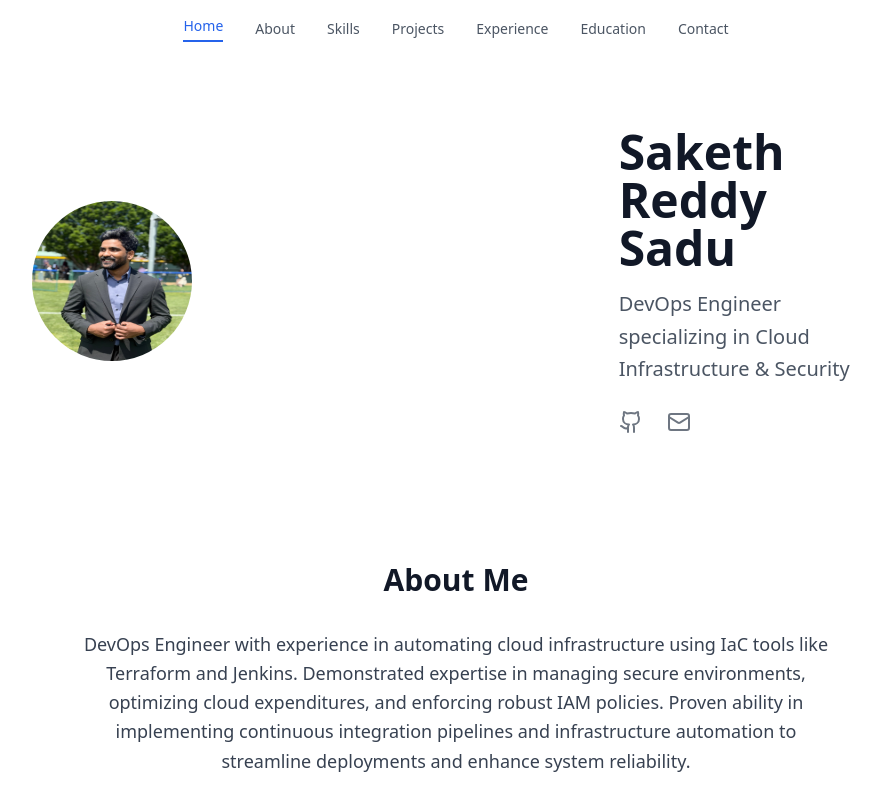
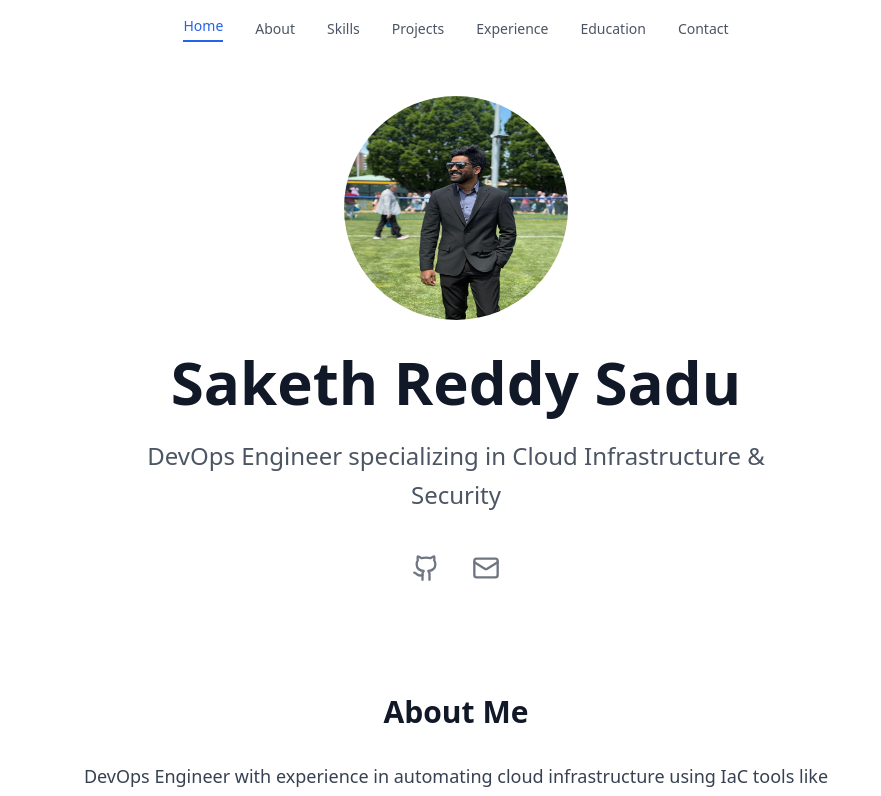
Before and after one commit to Saketh2406/swiss-folio-canvas, a React (Vite) app: page / in a window 1280 px wide. Shown: the top 796 px of the page, without its empty margins (184-1065 px from the left). Built offline with nearby package versions, Linux system fonts and the light colour scheme.

Commit message:
feat: Update hero section with new photo
Replaced the existing hero image with a new one, adjusted the layout for a closer and more prominent display, and updated the certifications section to include only the AWS Cloud Practitioner certificate.

```diff
--- a/src/pages/Index.tsx
+++ b/src/pages/Index.tsx
@@ -137,19 +137,9 @@ const Index = () => {
 
   const certifications = [
     {
-      name: "AWS Solutions Architect Associate",
-      status: "In Progress",
-      description: "Comprehensive AWS cloud architecture and best practices"
-    },
-    {
-      name: "Certified Kubernetes Administrator (CKA)",
-      status: "Planned",
-      description: "Container orchestration and cluster management"
-    },
-    {
-      name: "HashiCorp Terraform Associate",
-      status: "Planned",
-      description: "Infrastructure as Code fundamentals"
+      name: "AWS Cloud Practitioner",
+      status: "Certified",
+      description: "Foundational understanding of AWS cloud concepts and services"
     }
   ];
 
@@ -207,21 +197,18 @@ const Index = () => {
       {/* Container */}
       <div className="max-w-4xl mx-auto px-6">
         {/* Hero Section */}
-        <section id="hero" className="pt-32 pb-20">
-          <div className="grid grid-cols-1 md:grid-cols-3 gap-8 items-center w-full">
-            <div className="flex justify-center md:justify-start">
-              <Avatar className="w-40 h-40 animate-fade-in transition-opacity duration-500">
-                <AvatarImage src="/lovable-uploads/e3d7fb80-60f6-4a27-b75e-aeefb76b6d82.png" alt="Saketh Reddy Sadu" />
-                <AvatarFallback className="text-3xl bg-gray-100 text-gray-600">SR</AvatarFallback>
+        <section id="hero" className="pt-24 pb-16">
+          <div className="flex flex-col items-center text-center space-y-8">
+            <Avatar className="w-56 h-56 animate-fade-in transition-opacity duration-500">
+              <AvatarImage src="/lovable-uploads/39d8779b-d282-4de2-b07a-fb1f0350a4d7.png" alt="Saketh Reddy Sadu" />
+              <AvatarFallback className="text-4xl bg-gray-100 text-gray-600">SR</AvatarFallback>
             </Avatar>
-            </div>
-            <div className="hidden md:block"></div>
-            <div className="text-center md:text-left">
-              <h1 className="text-5xl font-semibold text-gray-900 mb-4">Saketh Reddy Sadu</h1>
-              <p className="text-xl text-gray-600 mb-6 leading-relaxed max-w-md">
+            <div className="space-y-6">
+              <h1 className="text-6xl font-semibold text-gray-900">Saketh Reddy Sadu</h1>
+              <p className="text-2xl text-gray-600 leading-relaxed max-w-2xl">
                 DevOps Engineer specializing in Cloud Infrastructure & Security
               </p>
-              <div className="flex justify-center md:justify-start space-x-6">
+              <div className="flex justify-center space-x-8 pt-4">
                 <a
                   href="https://github.com/saketh-reddy"
                   target="_blank"
@@ -229,14 +216,14 @@ const Index = () => {
                   className="text-gray-600 hover:text-gray-900 transform hover:scale-110 transition-all duration-200 opacity-80 hover:opacity-100"
                   aria-label="GitHub"
                 >
-                  <Github size={24} />
+                  <Github size={28} />
                 </a>
                 <a
                   href="mailto:sakethsadu@gmail.com"
                   className="text-gray-600 hover:text-gray-900 transform hover:scale-110 transition-all duration-200 opacity-80 hover:opacity-100"
                   aria-label="Email"
                 >
-                  <Mail size={24} />
+                  <Mail size={28} />
                 </a>
               </div>
             </div>
@@ -391,27 +378,25 @@ const Index = () => {
 
         {/* Certifications Section */}
         <section id="certifications" className="py-16">
-          <h2 className="text-3xl font-semibold text-gray-900 mb-12 text-center">Certifications & Learning Path</h2>
-          <div className="grid grid-cols-1 md:grid-cols-3 gap-8">
-            {certifications.map((cert, index) => (
-              <Card key={index} className="hover:shadow-lg transition-shadow duration-200 border-gray-200">
+          <h2 className="text-3xl font-semibold text-gray-900 mb-12 text-center">Certifications</h2>
+          <div className="flex justify-center">
+            <Card className="hover:shadow-lg transition-shadow duration-200 border-gray-200 max-w-sm">
               <CardHeader className="text-center pb-4">
                 <div className="w-16 h-16 bg-blue-100 rounded-full flex items-center justify-center mx-auto mb-4">
                   <Award className="w-8 h-8 text-blue-600" />
                 </div>
-                  <CardTitle className="text-lg font-semibold text-gray-900">{cert.name}</CardTitle>
+                <CardTitle className="text-lg font-semibold text-gray-900">{certifications[0].name}</CardTitle>
                 <Badge
-                    variant={cert.status === 'In Progress' ? 'default' : 'outline'}
-                    className="mx-auto mt-2"
+                  variant="default"
+                  className="mx-auto mt-2 bg-green-100 text-green-800"
                 >
-                    {cert.status}
+                  {certifications[0].status}
                 </Badge>
               </CardHeader>
               <CardContent>
-                  <p className="text-gray-700 text-sm text-center leading-relaxed">{cert.description}</p>
+                <p className="text-gray-700 text-sm text-center leading-relaxed">{certifications[0].description}</p>
               </CardContent>
             </Card>
-            ))}
           </div>
         </section>
 
```
Also changed, not shown: public/lovable-uploads/39d8779b-d282-4de2-b07a-fb1f0350a4d7.png (added). Lines whose indentation alone changed are shown as unchanged.
